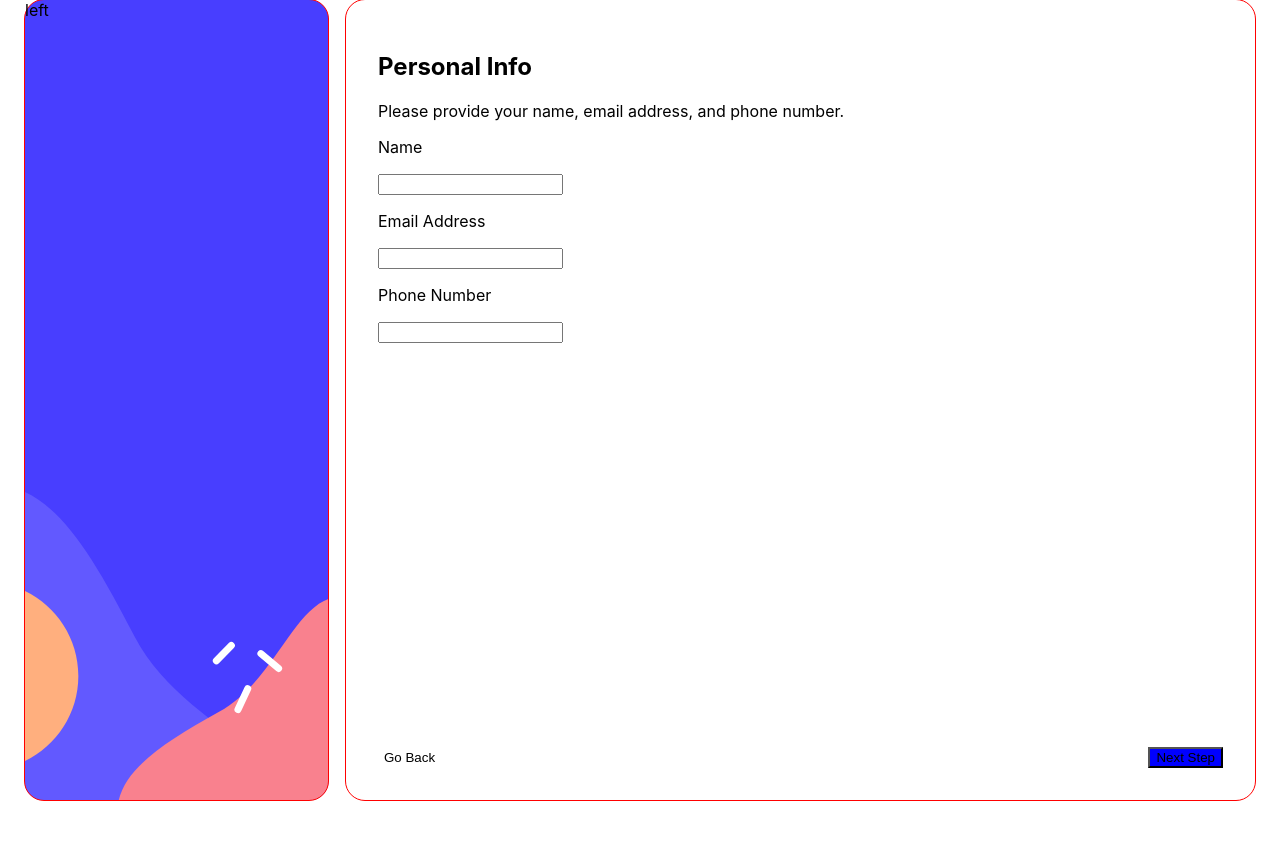
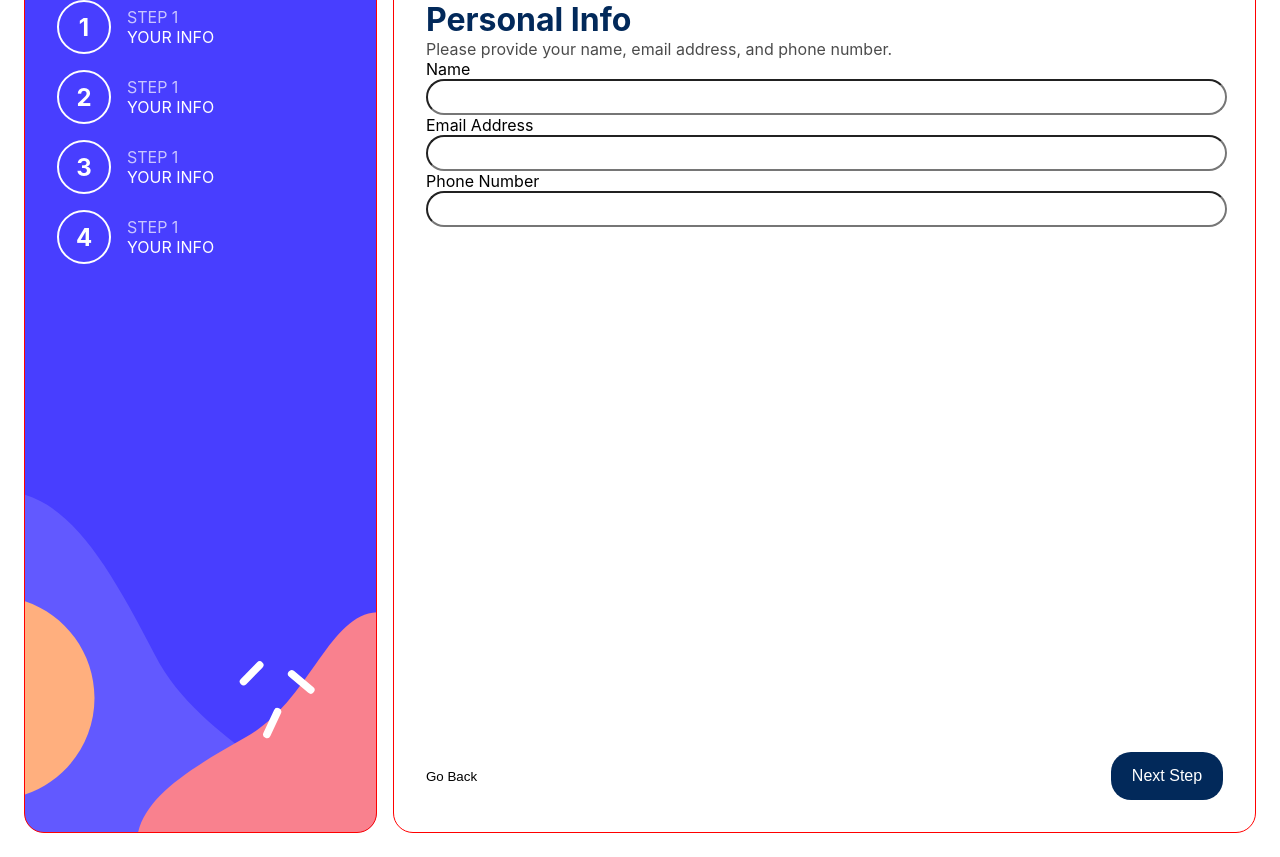
Before and after one commit to Danteie/multi-step-form-main, a React (Create React App) app: page / in a window 1280 px wide. Before the commit the page ends 825 px from the top, so only its background shows below. Built offline with nearby package versions, Linux system fonts and the light colour scheme.

Commit message:
adding sidebar numbers

```diff
--- a/src/App.css
+++ b/src/App.css
@@ -1,5 +1,6 @@
-body{
-
+*{
+ margin: 0;
+ padding: 0;
 }
 
 .App {
@@ -30,6 +31,7 @@ body{
   background-size: cover;
   flex: 1;
   height: 50rem;
+  padding: 2rem;
   border: 1px solid red;
   border-radius: 20px;
 }
@@ -57,11 +59,77 @@ article{
   justify-content: space-between;
 }
 
+/* title */
+
+.title{
+  font-size: 2rem;
+  color: hsl(213, 96%, 18%);
+}
+
+/* subtext */
+
+.subtext{
+  opacity: 0.7;
+}
+
+
+/* input */
+
+input{
+  width: 100%;
+  height: 2rem;
+  border-radius: 20px;
+}
+
+
+/* bottom button */
+
 .navigation :first-child{
   background-color: transparent;
   border: none;
 }
 
 .navigation :last-child{
-  background-color: blue;
+  background-color: hsl(213, 96%, 18%);
+  color: white;
+  height: 3rem;
+  width: 7rem;
+  font-size: 1rem;
+  border: none;
+  border-radius: 20px;
 }
+
+/* steps */
+
+.sidebar:first-child{
+  background-color: aquamarine;
+}
+
+.steps{
+  display: flex;
+  align-items: center;
+  gap: 1rem;
+  margin-bottom: 1rem;
+}
+
+
+.steps h1{
+  display: flex;
+  justify-content: center;
+  align-items: center;
+  font-size: 1.5rem;
+  color: white;
+  border: 2px solid white;
+  border-radius: 50%;
+  width: 50px;
+  height: 50px;
+  text-align: center;
+}
+
+.steps p{
+  color: white;
+}
+
+.steps p:first-child{
+  opacity: 0.7;
+}
--- a/src/App.js
+++ b/src/App.js
@@ -5,7 +5,37 @@ function App() {
   return (
     <div className="App">
       <div className='countainer'>
-        <div className='sidebar'>left</div>
+        <div className='sidebar'>
+          <div className='steps'>
+            <h1>1</h1>
+            <div>
+                <p>STEP 1</p>
+                <p>YOUR INFO</p>
+            </div>
+          </div>
+          <div className='steps'>
+            <h1>2</h1>
+            <div>
+                <p>STEP 1</p>
+                <p>YOUR INFO</p>
+            </div>
+          </div>
+          <div className='steps'>
+            <h1>3</h1>
+            <div>
+                <p>STEP 1</p>
+                <p>YOUR INFO</p>
+            </div>
+          </div>
+          <div className='steps'>
+            <h1>4</h1>
+            <div>
+                <p>STEP 1</p>
+                <p>YOUR INFO</p>
+            </div>
+          </div>
+
+        </div>
         <div className='content'>
           <article>
             <div>
--- a/src/Componet/Info/Info.js
+++ b/src/Componet/Info/Info.js
@@ -3,8 +3,8 @@
 export default function Info() {
   return (
     <div>
-        <h1>Personal Info</h1>
-        <p>Please provide your name, email address, and phone number.</p>
+        <h1 className="title">Personal Info</h1>
+        <p className="subtext">Please provide your name, email address, and phone number.</p>
         <p>Name</p>
         <input></input>
         <p>Email Address</p>
```
